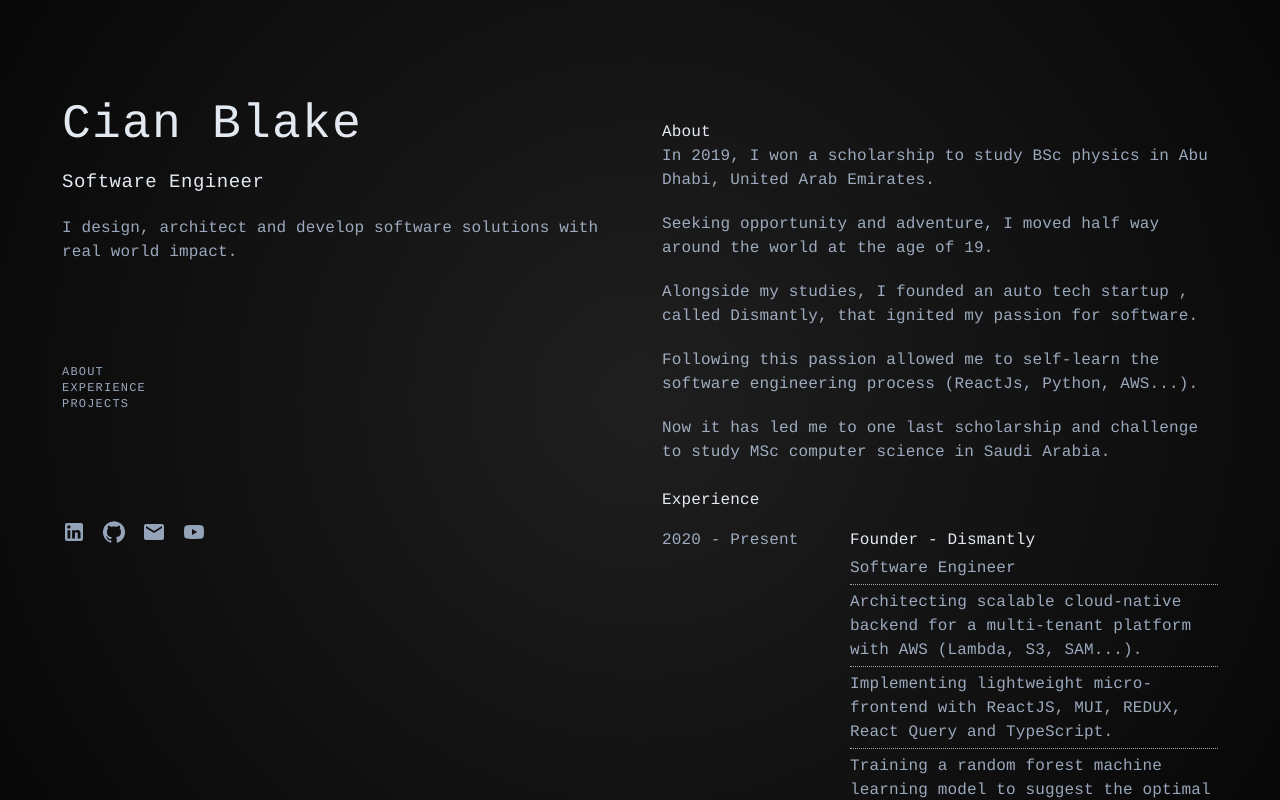
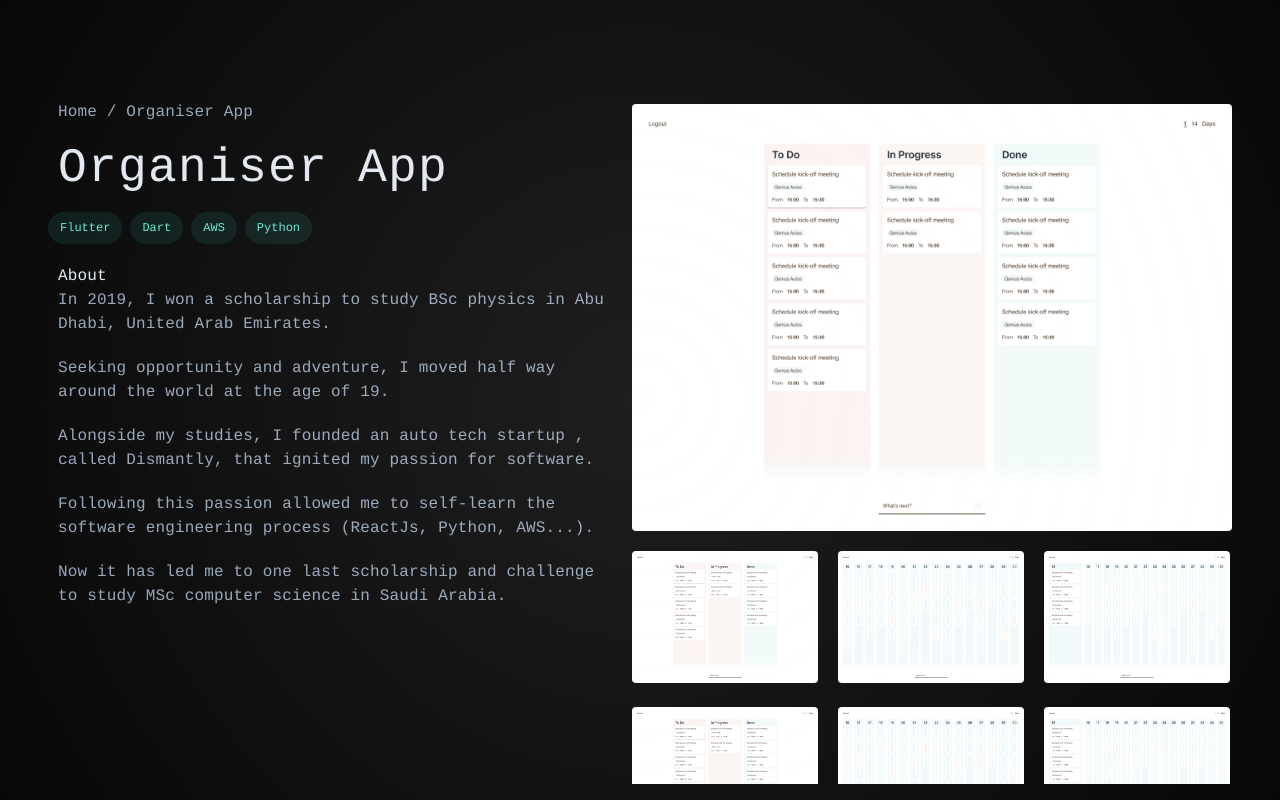
Before and after one commit to cianblake/my-site, a React (Create React App) app: page / in a window 1280 px wide. Built offline with nearby package versions, Linux system fonts and the light colour scheme.

Commit message:
image gallery

```diff
--- a/src/App.js
+++ b/src/App.js
@@ -1,4 +1,5 @@
 import LandingPage from './pages/landingPage';
+import PortfolioPage from './pages/portfolioPage';
 import { StyledBox } from './styled';
 import { ThemeProvider, createTheme } from '@mui/material/styles';
 import { useState, useEffect } from 'react';
@@ -23,7 +24,8 @@ function App() {
   return (
     <ThemeProvider theme={theme}>
       <StyledBox style={{ '--x': position.x, '--y': position.y }}>
-        <LandingPage />
+        {/* <LandingPage /> */}
+        <PortfolioPage />
       </StyledBox>
     </ThemeProvider>
   );
--- /dev/null
+++ b/src/components/imageGallery/imageGallery.js
@@ -0,0 +1,50 @@
+import React, { useState, useCallback } from 'react';
+import { Grid } from '@mui/material';
+import { StyledOuterStack, StyledMainImage, StyledThumbImage, OverflowStack } from './styled.js';
+import Carousel, { Modal, ModalGateway } from "react-images";
+
+function ImageGallery({ images }) {
+  const [currentImage, setCurrentImage] = useState(0);
+  const [viewerIsOpen, setViewerIsOpen] = useState(false);
+
+  const openLightbox = useCallback((index) => {
+    setCurrentImage(index);
+    setViewerIsOpen(true);
+  }, []);
+
+  const closeLightbox = () => {
+    setCurrentImage(0);
+    setViewerIsOpen(false);
+  };
+
+  return (
+    <StyledOuterStack gap='20px'>
+      <StyledMainImage src='/assets/organiser_1.png' alt='' onClick={() => openLightbox(0)} />
+      <OverflowStack>
+        <Grid container direction='row' gap='20px'>
+          {images.map((image, index) => {
+            return (
+              <Grid item key={index}>
+                <StyledThumbImage src={image} alt='' onClick={() => openLightbox(index)} />
+              </Grid>
+            )
+          })}
+        </Grid>
+      </OverflowStack>
+      <ModalGateway>
+        {viewerIsOpen ? (
+          <Modal onClose={closeLightbox}>
+            <Carousel
+              currentIndex={currentImage}
+              views={images.map(x => ({
+                src: x
+              }))}
+            />
+          </Modal>
+        ) : null}
+      </ModalGateway>
+    </StyledOuterStack>
+  );
+}
+
+export default ImageGallery;
--- /dev/null
+++ b/src/components/imageGallery/styled.js
@@ -0,0 +1,31 @@
+import {Stack , Divider} from '@mui/material';
+import styled from '@emotion/styled';
+
+export const DottedDivider = styled(Divider)({
+    borderTop: '1px dotted #94A3B8'
+});
+
+export const StyledStack = styled(Stack)({
+    height: '345px',
+});
+
+export const StyledOuterStack = styled(Stack)({
+    maxHeight: 'calc(100vh - 100px)',
+});
+
+export const StyledMainImage = styled('img')({
+    height: 'auto',
+    width: '100%',
+    borderRadius: '4px',
+});
+
+export const StyledThumbImage = styled('img')({
+    height: 'auto',
+    width: '186px',
+    borderRadius: '4px',
+});
+
+export const OverflowStack = styled(Stack)({
+    overflow: 'auto',
+    paddingBottom: '40px',
+});
--- a/src/components/projects/constant.js
+++ b/src/components/projects/constant.js
@@ -3,7 +3,7 @@ export const projects = [
         'title': 'Organiser Web App',
         'description': 'Web application to help busy people manage tasks and recognise bad habits.',
         'skills': ['Flutter', 'Dart', 'AWS', 'Python'],
-        'images': ['/assets/organiser_1.png', '/assets/organiser_2.png', '/assets/organiser_3.png']
+        'images': ['/assets/organiser_1.png', '/assets/organiser_2.png', '/assets/organiser_3.png', '/assets/organiser_1.png', '/assets/organiser_2.png', '/assets/organiser_3.png', '/assets/organiser_1.png', '/assets/organiser_2.png', '/assets/organiser_3.png', '/assets/organiser_1.png', '/assets/organiser_2.png', '/assets/organiser_3.png']
     },
     {
         'title': 'Facial Recognition Web App',
--- /dev/null
+++ b/src/pages/portfolioPage.js
@@ -0,0 +1,37 @@
+import React from 'react';
+import { Grid, Stack } from '@mui/material'; // <-- Import Hidden here
+import { StyledBox, StyledGridContainer, StyledBodyTypography, StyledTitleTypography, StyledGrid } from './styled';
+import About from '../components/about/about';
+import { projects } from '../components/projects/constant';
+import { StyledChip } from '../components/projects/listing/styled';
+import ImageGallery from '../components/imageGallery/imageGallery';
+
+function PortfolioPage() {
+  return (
+    <StyledBox>
+        <StyledGridContainer container spacing={2}>
+            <Grid alignSelf="flex-start" item xs={12} sm={12} md={6} lg={6} xl={6} alignItems={'flex-start'} direction={'column'} display={'flex'} gap="100px">
+                <Stack gap="20px" >
+                    <Stack gap="20px">
+                        <StyledBodyTypography sx={{margin:'0 10px'}}>Home / Organiser App</StyledBodyTypography>
+                        <StyledTitleTypography sx={{margin:'0 10px'}}>Organiser App</StyledTitleTypography>
+                        <Grid container direction='row' spacing={1}>
+                            {projects[0].skills.map((skill, index) => (
+                                <Grid item key={index}>
+                                    <StyledChip label={skill} />
+                                </Grid>
+                            ))}
+                        </Grid>
+                    </Stack>
+                    <About />
+                </Stack>
+            </Grid>
+            <StyledGrid container spacing={2} xs={12} sm={12} md={6} lg={6} xl={6} id="scrollable-section">
+                <ImageGallery images={projects[0].images} />
+            </StyledGrid>
+        </StyledGridContainer>
+    </StyledBox>
+  );
+}
+
+export default PortfolioPage;
```
